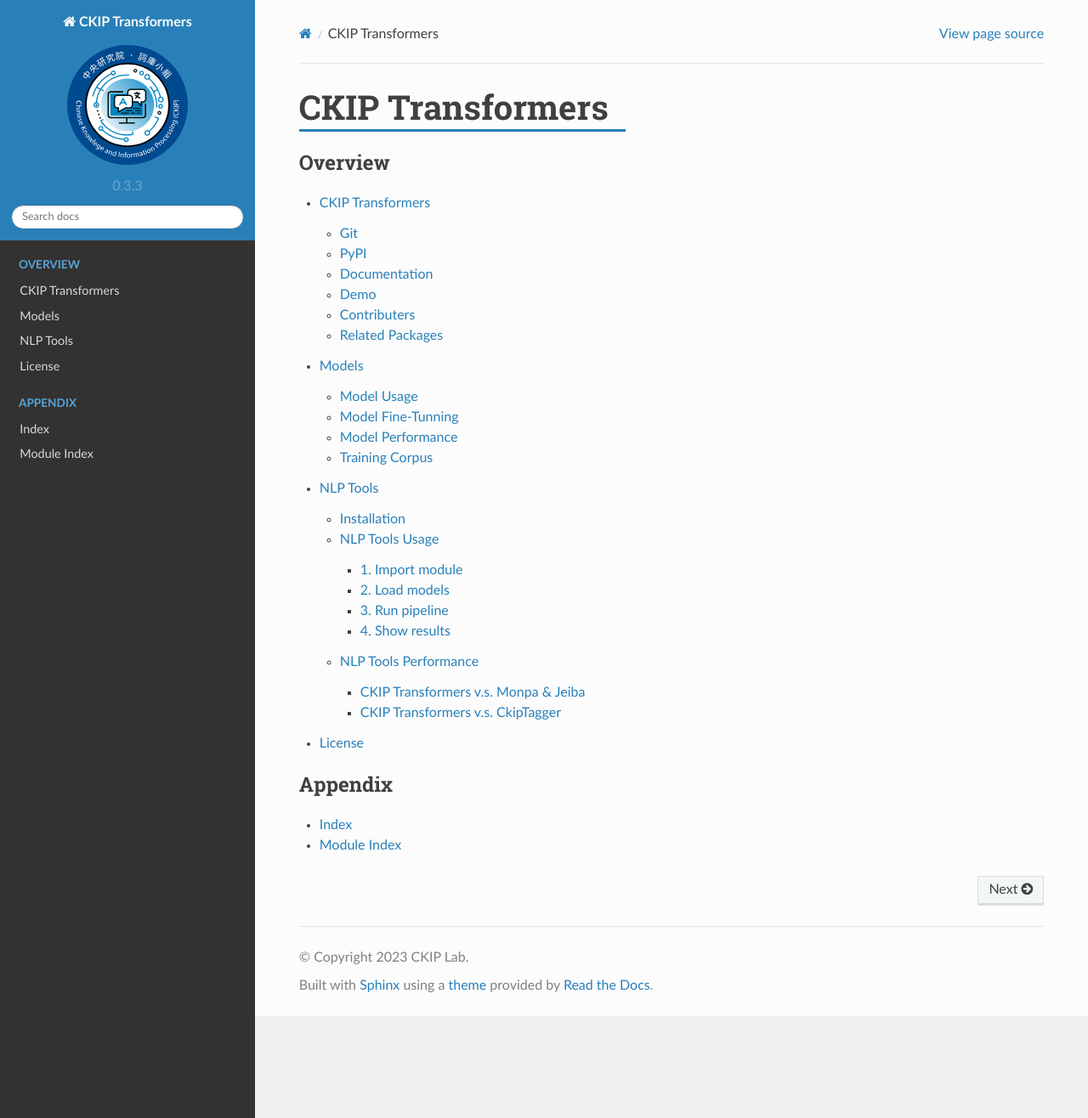
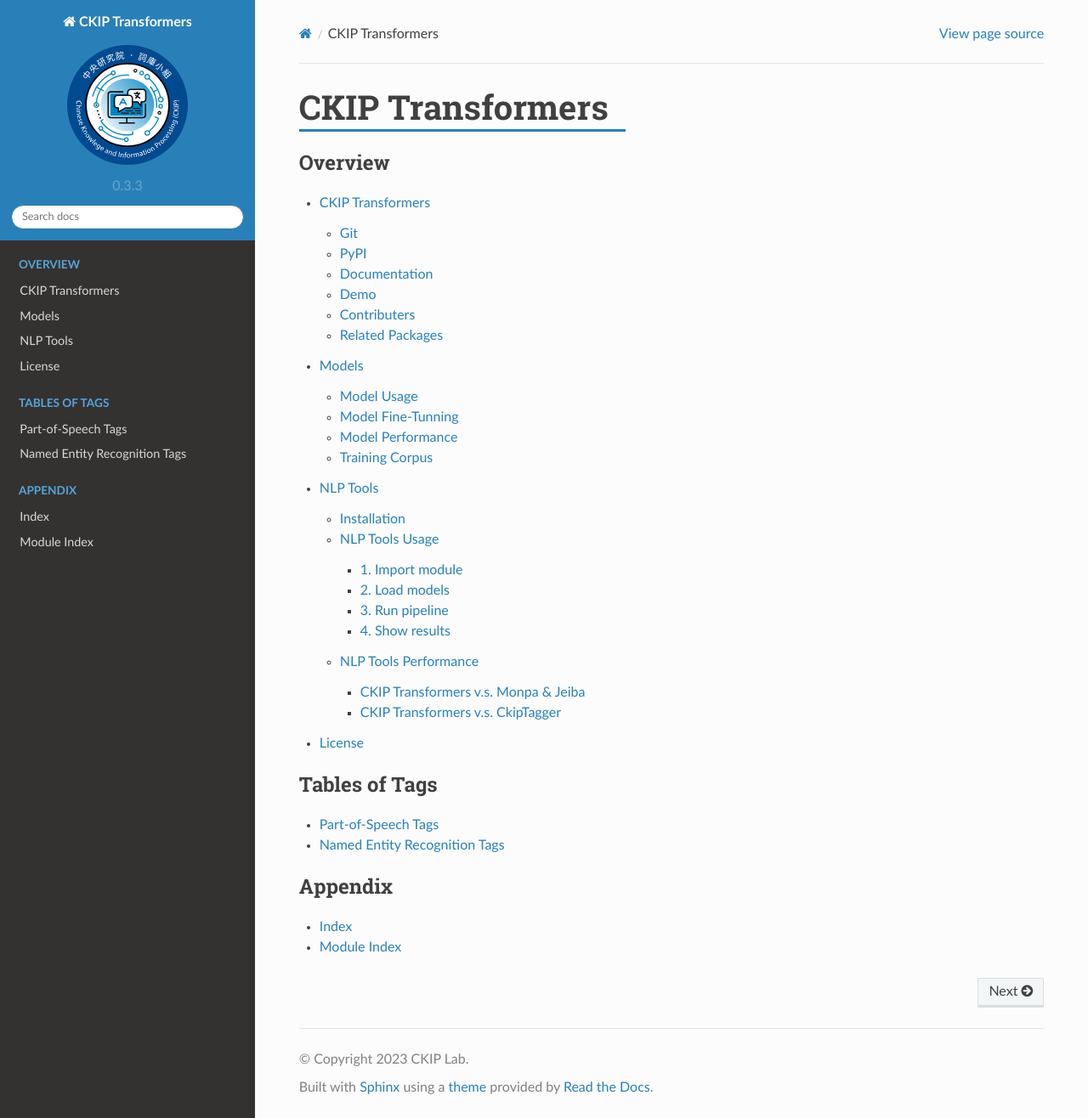
Before and after one commit to ckiplab/ckip-transformers, a Sphinx documentation site: the page built from docs/index.rst, in a window 1280 px wide and 1316 px high. Shown: the whole window at 85% size. Built offline with Sphinx 7.4.7 and the Read the Docs theme 2.0.0, drawn with Linux system fonts in a browser that asks for light colours; pages that are not in the unit, such as notebooks, are missing from menus.

Commit message:
docs: ✏️ table of tags

```diff
--- a/docs/index.rst
+++ b/docs/index.rst
@@ -5,6 +5,11 @@
    :caption: Overview
 
    main/readme
+
+.. toctree::
+   :caption: Tables of Tags
+
+   main/tag
 
 .. toctree::
    :caption: Contents
--- /dev/null
+++ b/docs/main/tag.rst
@@ -0,0 +1,15 @@
+Part-of-Speech Tags
+-------------------
+
+.. csv-table::
+   :file: ./tag/pos.csv
+   :widths: 50 50
+   :header-rows: 1
+
+Named Entity Recognition Tags
+-----------------------------
+
+.. csv-table::
+   :file: ./tag/ner.csv
+   :widths: 50 50
+   :header-rows: 1
```
Also changed, not shown: docs/main/tag/ner.csv (added, +19 -0 lines), docs/main/tag/pos.csv (added, +65 -0 lines).
